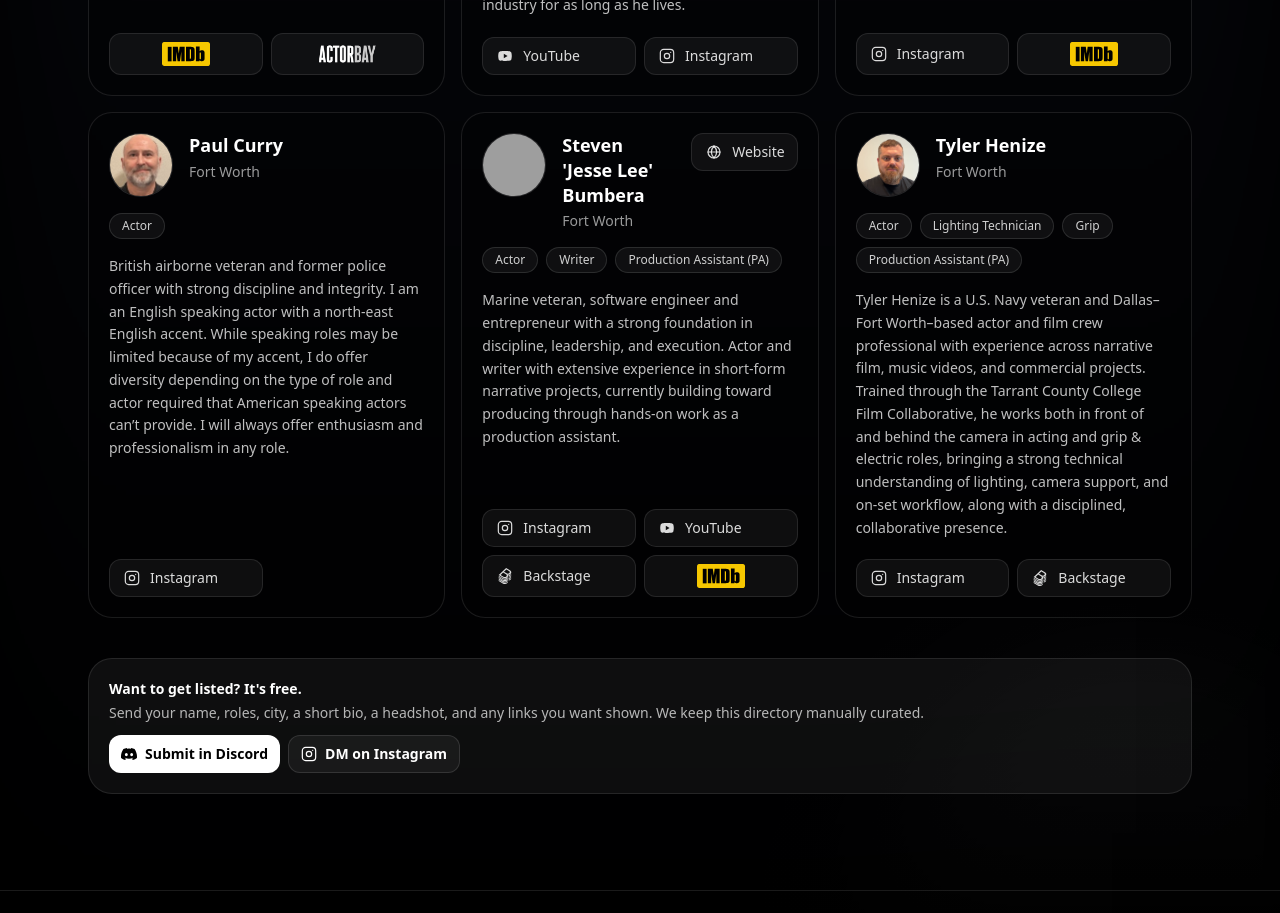
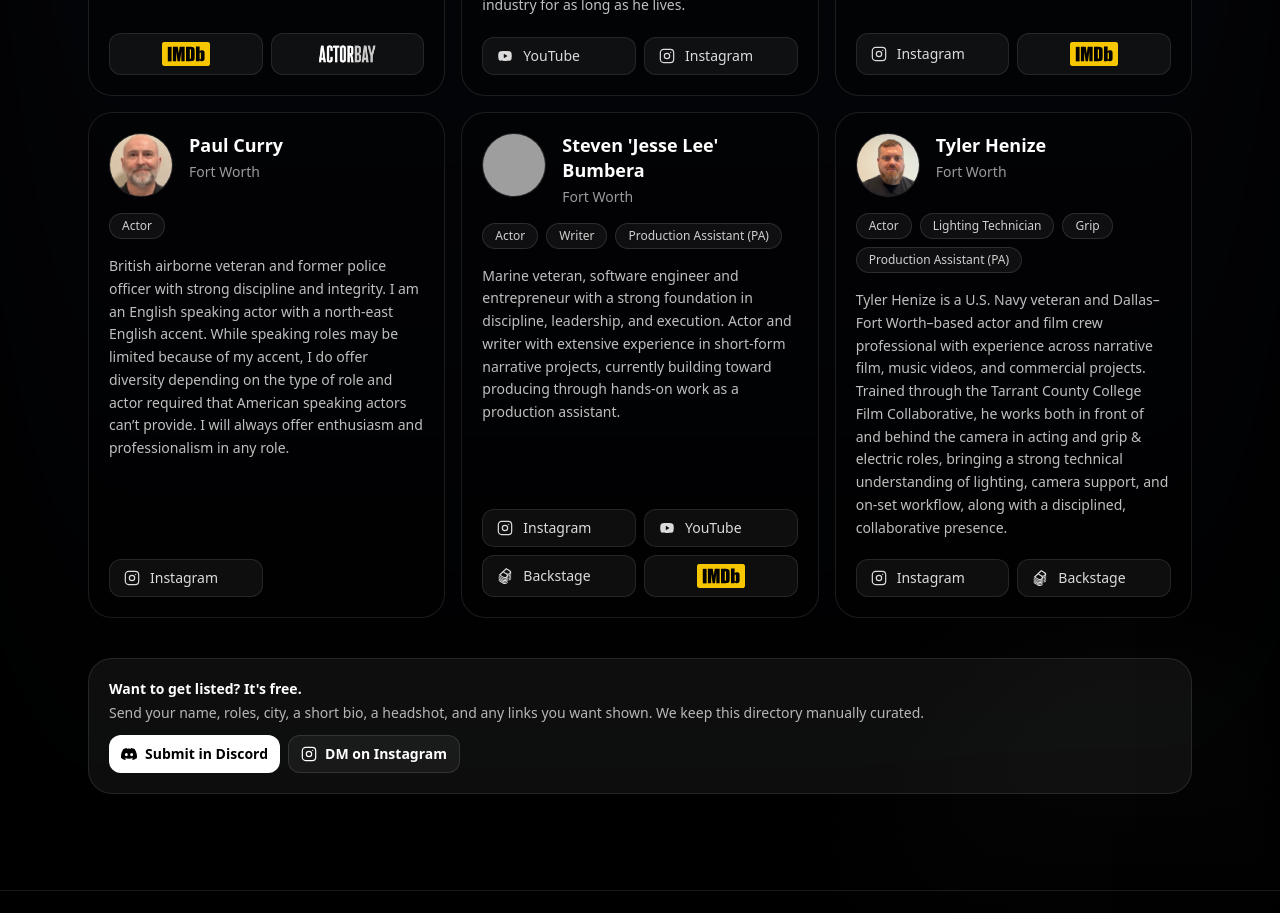
Before and after one commit to sbumbera/fort-worth-filmmakers-alliance, a Next.js app: page /roster in a window 1280 px wide. Shown: the part 980-1893 px from the top of the page. Built offline with nearby package versions, Linux system fonts and the light colour scheme; grey boxes are pictures that could not be loaded.

Commit message:
removed website from s-bumbera listing

```diff
--- a/src/data/members.ts
+++ b/src/data/members.ts
@@ -43,11 +43,6 @@ export const MEMBERS: Member[] = [
       alt: "Steven Bumbera",
     },
     links: [
-      {
-        kind: "website",
-        href: "https://fwfilmmakers.org/",
-        label: "Website",
-      },
       {
         kind: "instagram",
         href: "https://www.instagram.com/jesseleebumbera/",
```
